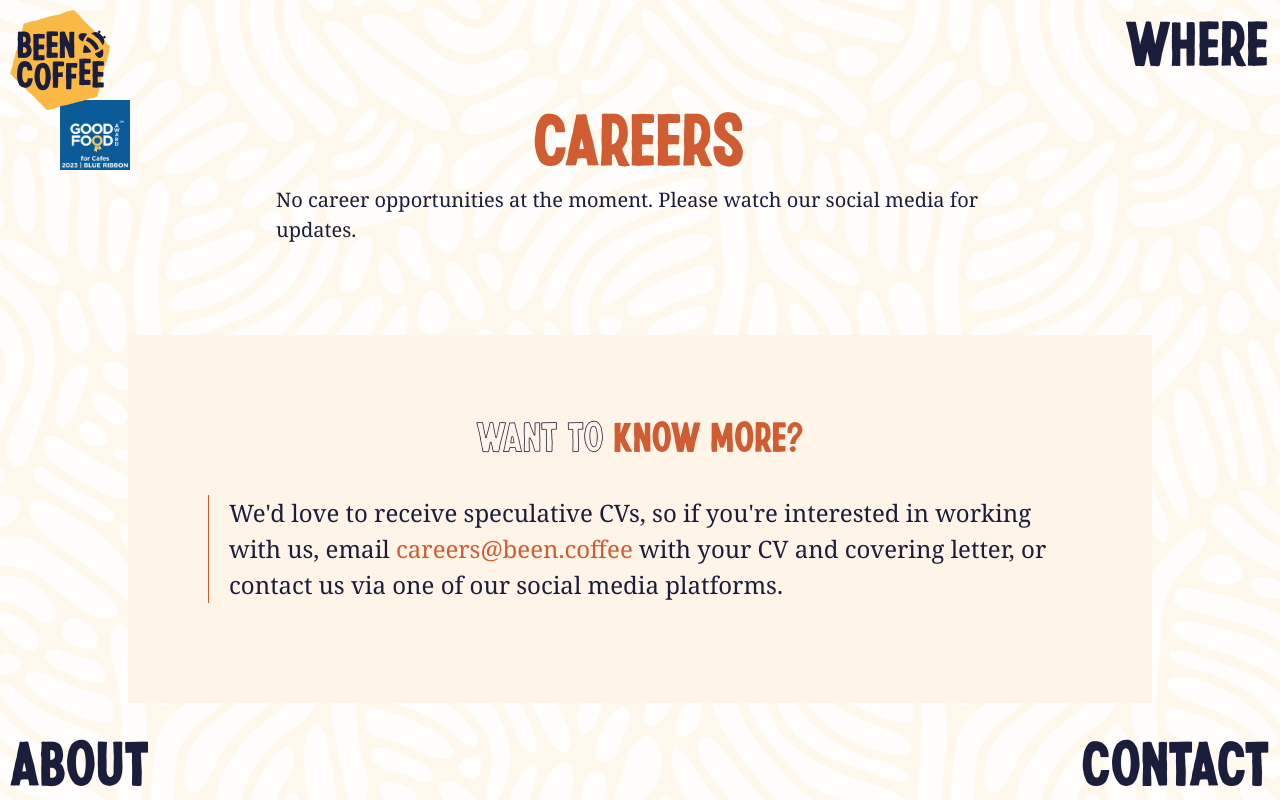
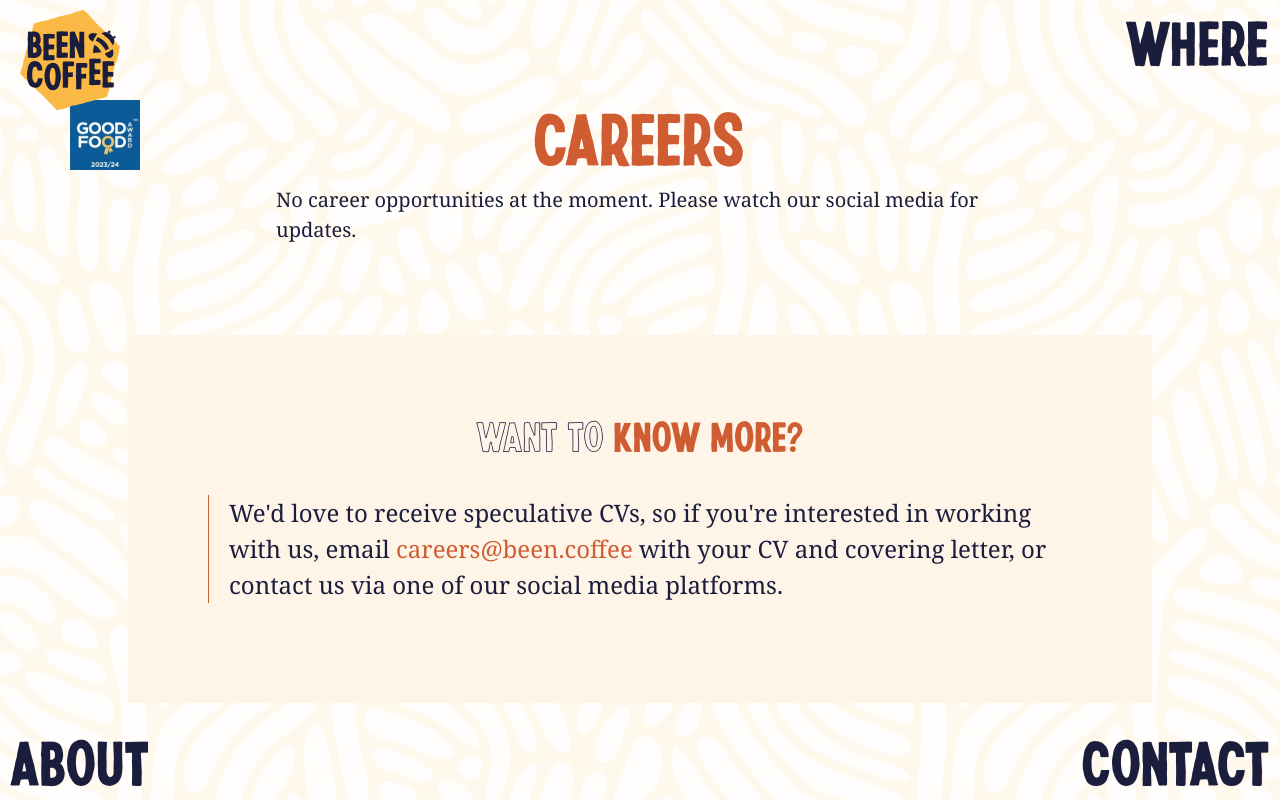
Before and after one commit to Zellement/been-coffee-2022, a Gatsby site: page /careers in a window 1280 px wide. Built offline with nearby package versions, Linux system fonts and the light colour scheme; Gatsby itself is replaced by a stand-in of ours.

Commit message:
update gfa

```diff
--- a/src/components/Nav.js
+++ b/src/components/Nav.js
@@ -26,8 +26,8 @@
               <Logo className="relative z-20 w-24 h-auto lg:w-40 2xl:w-56" />
               <StaticImage
                 className="z-10 w-20 aspect-square lg:w-28 lg:-translate-y-4 lg:translate-x-20 2xl:w-40 2xl:-translate-y-8 2xl:translate-x-24"
-                src="../images/goodfood.png"
-                alt="Good Food Blue Ribbon Winners 2023"
+                src="../images/goodfood.jpg"
+                alt="Good Food Award Winners 2024"
               />
             </Link>
           </motion.li>
```
Also changed, not shown: src/images/goodfood.jpg (added).
